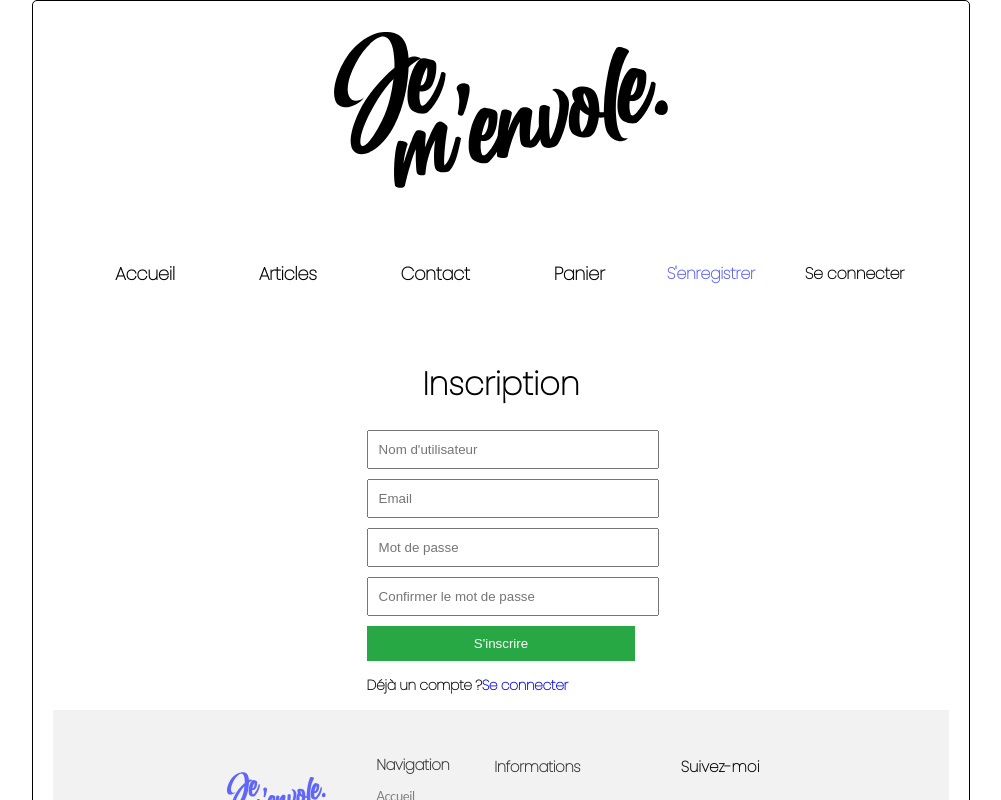
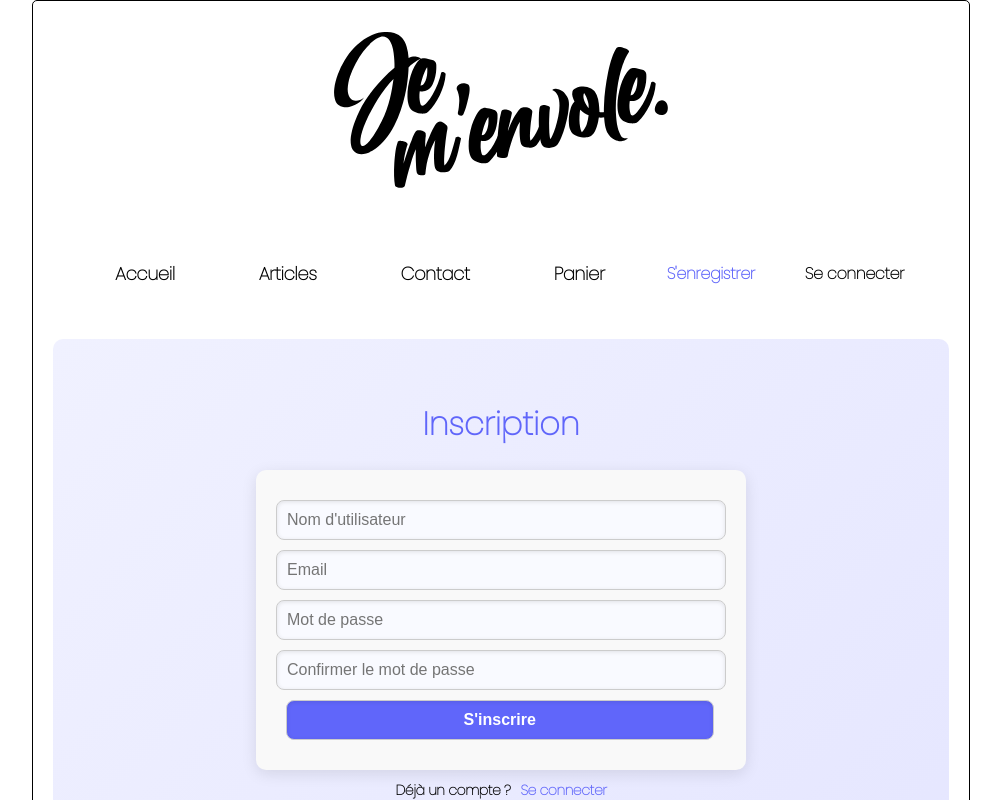
Before and after one commit to DevAlex79/Je-m-envole, a Vue app: page /register in a window 1280 px wide. Shown: the top 800 px of the page, without its empty margins (139-1140 px from the left). Built offline with nearby package versions, Linux system fonts and the light colour scheme.

Commit message:
Gestion du formulaire dans Contact + Amélioration UX

```diff
--- a/src/components/AdminDashboard.vue
+++ b/src/components/AdminDashboard.vue
@@ -43,7 +43,7 @@
         <!-- Pagination utilisateurs -->
         <div class="pagination">
             <button @click="prevUserPage" :disabled="userPage === 1" class="pagination-btn">Précédent</button>
-            <span>Page {{ userPage }} / {{ totalUserPages }}</span>
+            <span><strong>Page {{ userPage }} / {{ totalUserPages }}</strong></span>
             <button @click="nextUserPage" :disabled="userPage >= totalUserPages" class="pagination-btn">Suivant</button>
         </div>
 
@@ -81,7 +81,7 @@
         <!-- Pagination produits -->
         <div class="pagination">
             <button @click="prevProductPage" :disabled="productPage === 1" class="pagination-btn">Précédent</button>
-            <span>Page {{ productPage }} / {{ totalProductPages }}</span>
+            <span><strong>Page {{ productPage }} / {{ totalProductPages }}</strong></span>
             <button @click="nextProductPage" :disabled="productPage >= totalProductPages" class="pagination-btn">Suivant</button>
         </div>
 
--- a/src/components/Checkout.vue
+++ b/src/components/Checkout.vue
@@ -51,7 +51,7 @@
             </thead>
             <tbody>
                 <tr>
-                    <td><strong>Sous-total des articles :</strong></td>
+                    <td><strong>Sous-total articles :</strong></td>
                     <td><strong>{{ cart.totalArticlesPrice.toFixed(2) }}€</strong></td>
                 </tr>
                 <tr>
@@ -296,7 +296,7 @@ th {
 }
 
 .total-row {
-    background-color: #f2f2f2;
+    background-color: #F0F1FF;
     font-weight: bold;
 }
 
--- a/src/components/Contact.vue
+++ b/src/components/Contact.vue
@@ -1,6 +1,6 @@
 <template>
     <div>
-        <Header />
+
         <!--Formulaire de contact-->
         <main>
             <div class="bottle">
@@ -9,23 +9,29 @@
                 <h2>Envoie-moi une bouteille</h2>
             </div>
             <div class="form">
-                <form>
+                <form @submit.prevent="submitForm">
                     <div class="flex2Inputs">
                         <div class="flexLeftInp">
-                            <input type="text" name="prenom" id="prenom" required maxlength="35" class="flexInp"
+                            <input type="text" v-model="prenom" required maxlength="35" class="flexInp"
                                 placeholder="Entrez votre prénom">
                         </div>
                         <div class="flexRightInp">
-                            <input type="email" name="email" id="email" class="emailInp" required maxlength="50"
+                            <input type="email" v-model="email" class="emailInp" required maxlength="50"
                                 placeholder="Entrez votre email">
                         </div>
                     </div>
-                    <textarea name="txt" id="txtArea" cols="50" rows="10"></textarea>
-                    <button>Envoyer</button>
+                    <textarea v-model="message" cols="50" rows="10" placeholder="Votre message..." required></textarea>
+                    <button type="submit">Envoyer</button>
                 </form>
+                <transition name="fade">
+                    <p v-if="successMessage" class="success">{{ successMessage }}</p>
+                </transition>
+                <transition name="fade">
+                    <p v-if="errorMessage" class="error">{{ errorMessage }}</p>
+                </transition>
             </div>
         </main>
-        <Footer />
+
     </div>
 </template>
 
@@ -33,8 +39,62 @@
 import Header from '@/components/Header.vue';
 import Footer from '@/components/Footer.vue';
 
+import { ref } from 'vue';
+
 export default {
+    components: {
+        Header,
+        Footer
+    },
+    setup() {
+        const prenom = ref('');
+        const email = ref('');
+        const message = ref('');
+        const successMessage = ref('');
+        const errorMessage = ref('');
 
+        async function submitForm() {
+            try {
+                const response = await fetch('http://127.0.0.1:8000/api/messages', {
+                    method: 'POST',
+                    headers: { 'Content-Type': 'application/json' },
+                    body: JSON.stringify({
+                        prenom: prenom.value,
+                        email: email.value,
+                        message: message.value
+                    })
+                });
+
+                if (!response.ok) throw new Error("Erreur lors de l'envoi du message");
+
+                const data = await response.json();
+                successMessage.value = data.message;
+                errorMessage.value = '';
+
+                // Réinitialiser le formulaire après envoi
+                prenom.value = '';
+                email.value = '';
+                message.value = '';
+
+                // Masquer le message après 3 secondes
+                setTimeout(() => {
+                    successMessage.value = '';
+                }, 3000);
+            } catch (error) {
+                errorMessage.value = "Erreur lors de l'envoi du message.";
+                console.error(error);
+            }
+        }
+
+        return {
+            prenom,
+            email,
+            message,
+            successMessage,
+            errorMessage,
+            submitForm
+        };
+    }
 };
 </script>
 
@@ -79,7 +139,8 @@ h2 {
     height: 600px;
     background: #6066FA;
     border-radius: 5px;
-    margin: 0 auto;
+    margin: 0 auto 20px auto;
+    box-shadow: 0px 0px 10px rgba(0, 0, 0, 0.1);
 }
 
 .flex2Inputs {
@@ -135,4 +196,33 @@ button {
 button:hover {
     background: #FEE6E7;
 }
+
+/* Animation de fondu */
+.fade-enter-active, .fade-leave-active {
+    transition: opacity 0.5s ease-in-out;
+}
+.fade-enter, .fade-leave-to {
+    opacity: 0;
+}
+
+.success, .error {
+    font-weight: bold;
+    text-align: center;
+    margin-top: 15px;
+    display: flex;
+    justify-content: center;
+    align-items: center;
+}
+
+.success {
+    color: green;
+    border:green 1px solid;
+    background-color: #F0F1FF
+}
+.error {
+    color: red;
+    border:green 1px solid;
+    background-color: #F0F1FF
+}
+
 </style>
--- a/src/components/Header.vue
+++ b/src/components/Header.vue
@@ -175,6 +175,8 @@ header {
 }
 
 .menu-item {
+    position: relative; /* Permet au badge de rester dans son conteneur */
+    display: inline-block;
     margin: 0 30px;
     font-size: 18px;
     font-weight: bold;
@@ -182,9 +184,7 @@ header {
     text-decoration: none;
     color: black;
     padding: 8px 12px;
-
     border-radius: 5px;
-
     transition: color 0.3s ease;
 }
 
@@ -233,12 +233,16 @@ header {
     background-color: #6066FA;
     color: white;
     border-radius: 50%;
-    padding: 5px 10px;
+    padding: 4px 8px;
     margin-left: 5px;
     font-size: 12px;
     position: absolute;
-    top: -10px;
-    right: -10px;
+    top: -1px;
+    right: -8px;
+    display: flex;
+    justify-content: center;
+    align-items: center;
+    min-width: 12px;
 }
 
 /* MENU BURGER (TABLETTE ET MOBILE) */
--- a/src/components/Register.vue
+++ b/src/components/Register.vue
@@ -57,25 +57,92 @@ export default {
 
 <style scoped>
 .auth-container {
-    width: 30%;
+    display: flex;
+    flex-direction: column;
+    justify-content: flex-start; /* Aligner en haut */
+    align-items: center;
+    min-height: 100vh; /* Occuper toute la hauteur de l'écran */
     margin: 0 auto;
     text-align: center;
+    padding-top: 5vh;
+    border-radius: 10px;
+    background: linear-gradient(135deg, #F0F1FF, #E3E4FF);
 }
+
+.auth-container h1 {
+    color:#6066FA;
+}
+
+
+form {
+    width: 100%;
+    max-width: 450px;
+    background: #f9f9f9;
+    padding: 20px;
+    border-radius: 10px;
+    box-shadow: 0px 4px 15px rgba(0, 0, 0, 0.1);
+     /* Effet verre dépoli */
+    backdrop-filter: blur(10px);
+}
+
 input, button {
     display: block;
-    width: 100%;
+    width: 95%;
     margin: 10px 0;
     padding: 10px;
+    border: 1px solid #ccc;
+    border-radius: 8px;
+    font-size: 16px;
+    box-shadow: inset 0px 1px 4px rgba(0, 0, 0, 0.1);
 }
+
+/* 🔹 Amélioration des inputs */
+input {
+    background: #F9FAFF;
+    border: 1px solid #ccc;
+    transition: all 0.3s ease-in-out;
+}
+
+input:focus {
+    border-color: #6066FA;
+    outline: none;
+    box-shadow: 0px 0px 8px rgba(96, 102, 250, 0.5);
+}
+
+/* 🔹 Amélioration des boutons */
 button {
-    background-color: #28a745;
+    background-color: #6066FA;
     color: white;
-    border: none;
+    font-weight: bold;
     cursor: pointer;
+    margin-left: 10px;
+    transition: transform 0.2s ease, background-color 0.3s ease;
 }
+
 button:hover {
-    background-color: #218838;
+    background-color: #F0F1FF;
+    color: #6066FA;
+    border:#6066FA 1px solid;
+    transform: scale(1.05);
 }
+
+p {
+    margin-top: 10px;
+    gap: 10px;
+}
+
+a {
+    color: #6066FA;
+    text-decoration: none;
+    font-weight: bold;
+    transition: color 0.2s ease;
+}
+
+a:hover {
+    text-decoration: underline;
+    color: #4A50E0;
+}
+
 .error {
     color: red;
 }
--- a/src/components/UserDashboard.vue
+++ b/src/components/UserDashboard.vue
@@ -41,7 +41,7 @@
         <!-- Pagination -->
         <div class="pagination" v-if="orders.length > 0">
             <button @click="prevPage" :disabled="currentPage === 1" class="pagination-btn">Précédent</button>
-            <span>Page {{ currentPage }} / {{ totalPages }}</span>
+            <span><strong>Page {{ currentPage }} / {{ totalPages }}</strong></span>
             <button @click="nextPage" :disabled="currentPage >= totalPages" class="pagination-btn">Suivant</button>
         </div>
 
--- a/src/components/VendeurDashboard.vue
+++ b/src/components/VendeurDashboard.vue
@@ -45,7 +45,7 @@
         <!-- Pagination produits -->
         <div class="pagination" v-if="products.length > 0">
             <button @click="prevProductPage" :disabled="productPage === 1" class="pagination-btn">Précédent</button>
-            <span>Page {{ productPage }} / {{ totalProductPages }}</span>
+            <span><strong>Page {{ productPage }} / {{ totalProductPages }}</strong></span>
             <button @click="nextProductPage" :disabled="productPage >= totalProductPages"
                 class="pagination-btn">Suivant</button>
         </div>
```
Also changed, not shown: src/components/Login.vue (+33 -4 lines).
